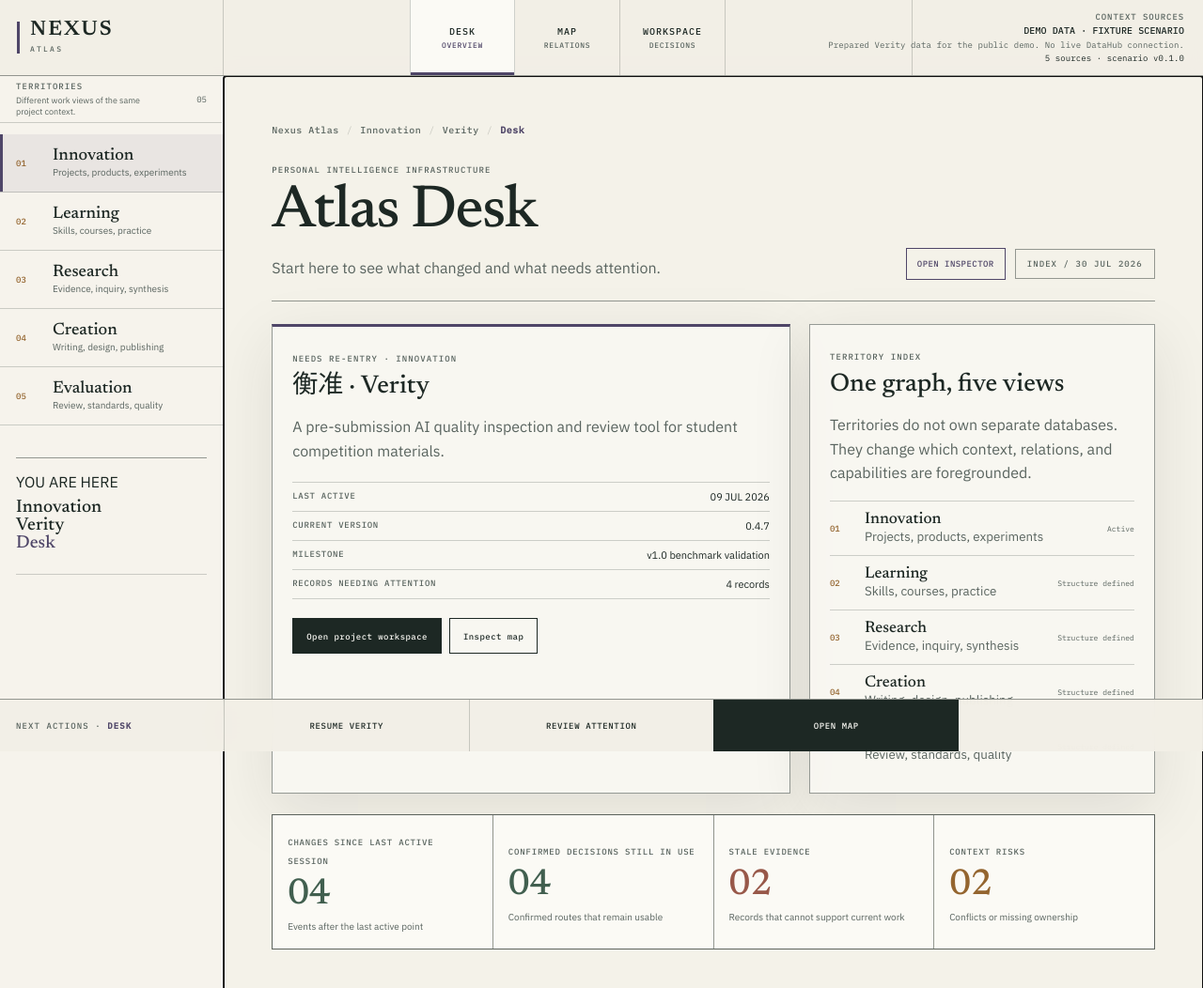
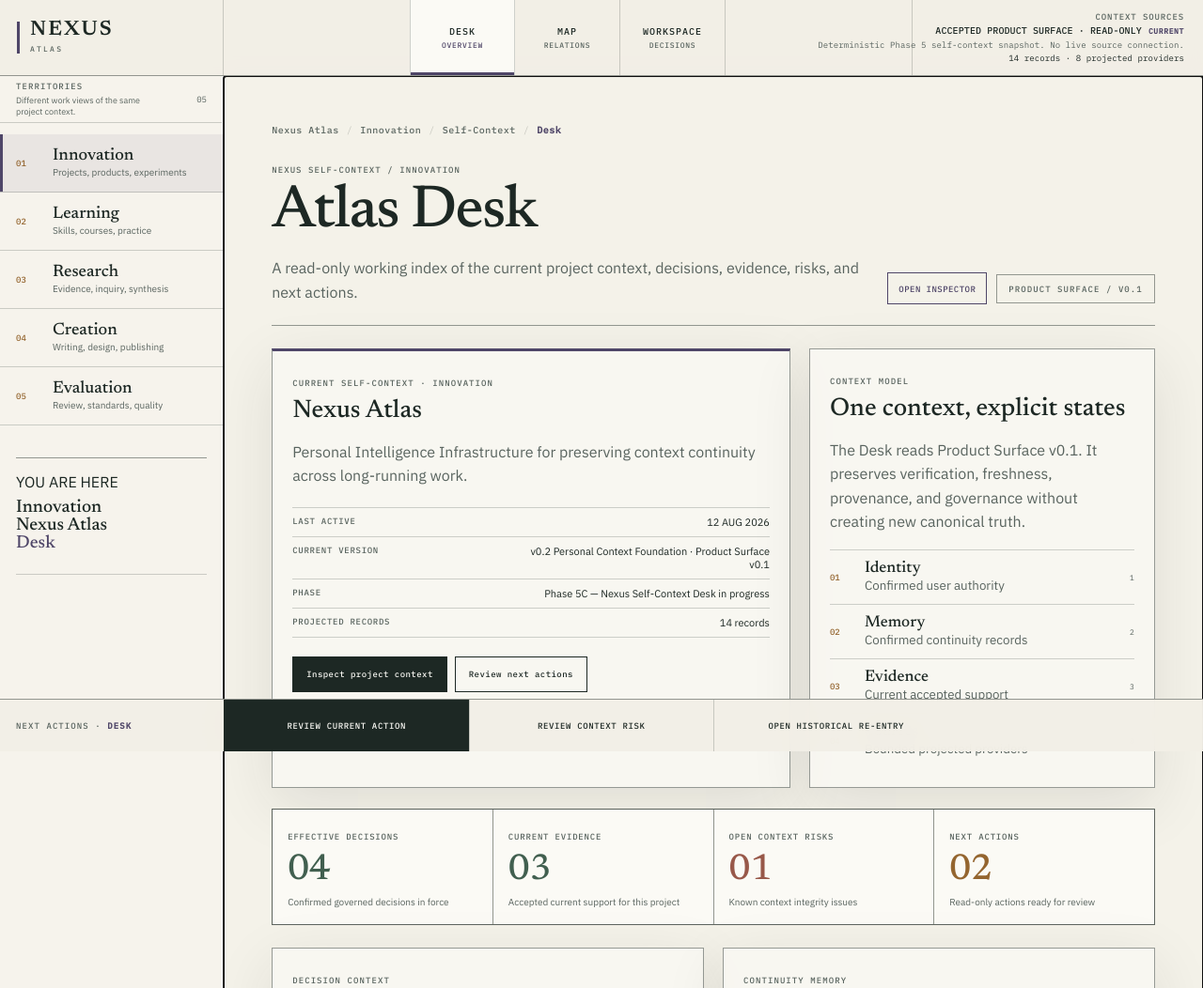
Before and after one commit to cyrilla-mist/nexus-ai, a website with bundled scripts: page atlas.html in a window 1280 px wide. Shown: the top 1052 px of the page at 94% size. Built offline with nearby package versions, Linux system fonts and the light colour scheme.

Commit message:
feat: enter atlas through phase5 desk router

```diff
--- a/atlas.html
+++ b/atlas.html
@@ -57,7 +57,7 @@
         <nav id="territory-navigation"></nav>
         <section class="index-note">
           <span>YOU ARE HERE</span>
-          <strong id="active-route-label">Innovation / Verity / Desk</strong>
+          <strong id="active-route-label">Innovation / Nexus Atlas / Desk</strong>
         </section>
       </aside>
 
@@ -82,7 +82,7 @@
     </footer>
 
     <p id="atlas-announcement" class="visually-hidden" aria-live="polite"></p>
-    <script type="module" src="./frontend/atlas/atlas-app.js"></script>
+    <script type="module" src="./frontend/atlas/atlas-entry.js"></script>
     <script type="module" src="./frontend/atlas/atlas-governance.js"></script>
   </body>
 </html>
```
